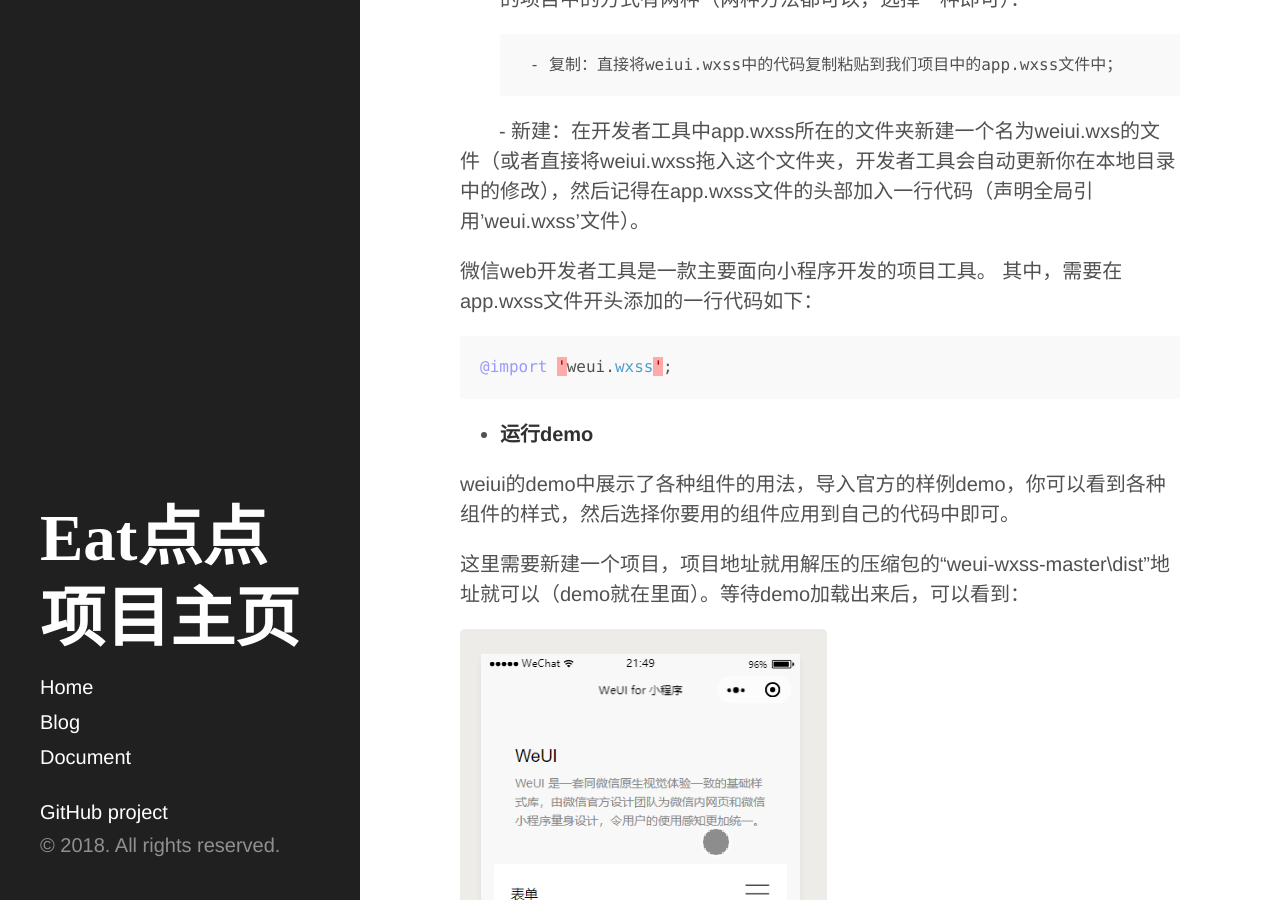
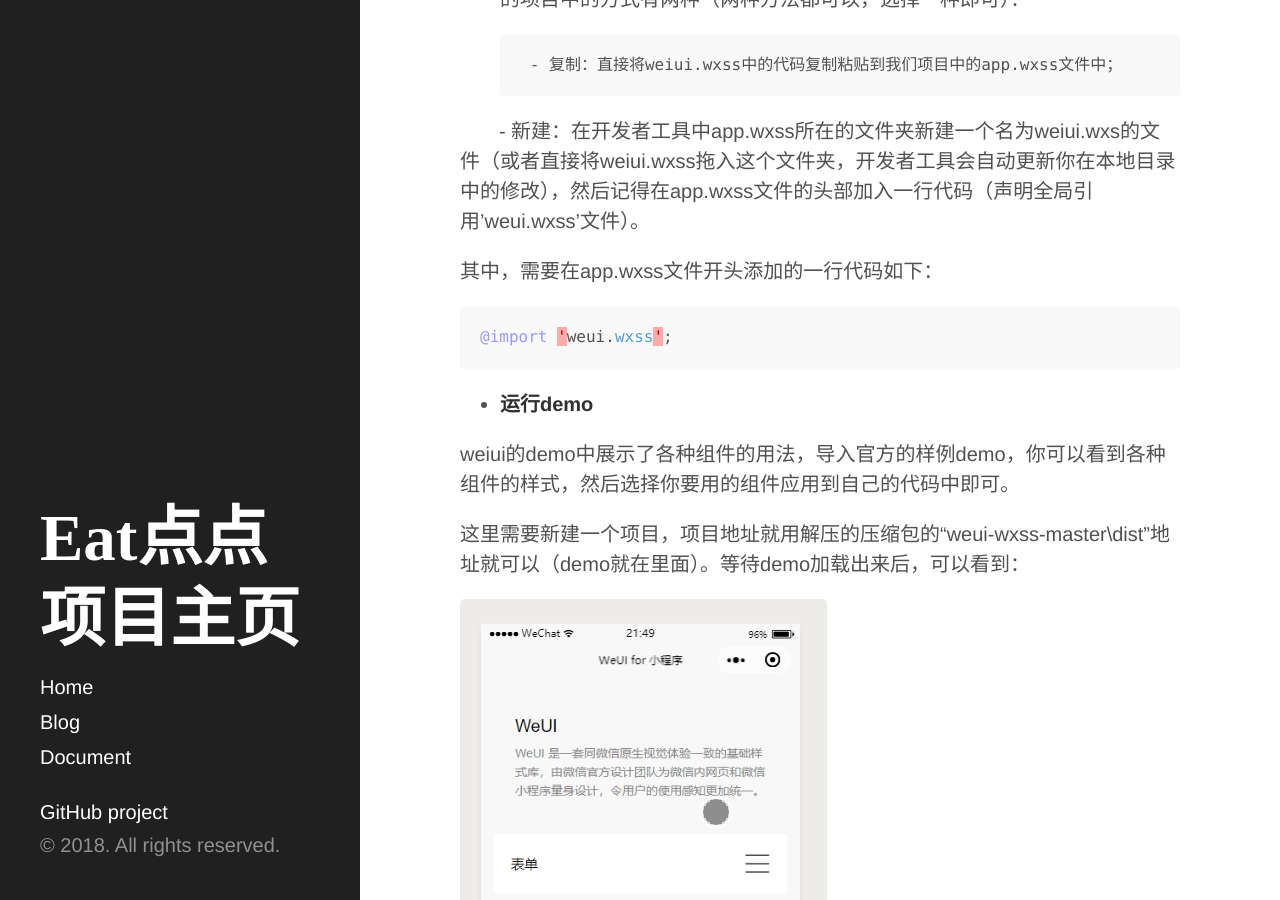
Before and after one commit to ChickenDinner8/ChickenDinner8.github.io, a Jekyll site: the page built from _posts/2018-04-15-微信小程序学习日志.md, in a window 1280 px wide and 900 px high, scrolled down 2808 px. Built offline with Jekyll 4.4.1, drawn with Linux system fonts in a browser that asks for light colours.

Commit message:
Update 2018-04-15-微信小程序学习日志.md

````diff
--- a/_posts/2018-04-15-微信小程序学习日志.md
+++ b/_posts/2018-04-15-微信小程序学习日志.md
@@ -67,7 +67,6 @@ WeUI 是由微信官方设计团队专为微信移动 Web 应用设计的 UI库
         - 新建：在开发者工具中app.wxss所在的文件夹新建一个名为weiui.wxs的文件（或者直接将weiui.wxss拖入这个文件夹，开发者工具会自动更新你在本地目录中的修改），然后记得在app.wxss文件的头部加入一行代码（声明全局引用'weui.wxss'文件）。
 
 
-微信web开发者工具是一款主要面向小程序开发的项目工具。
 其中，需要在app.wxss文件开头添加的一行代码如下：
 ```java
 @import 'weui.wxss';
````
